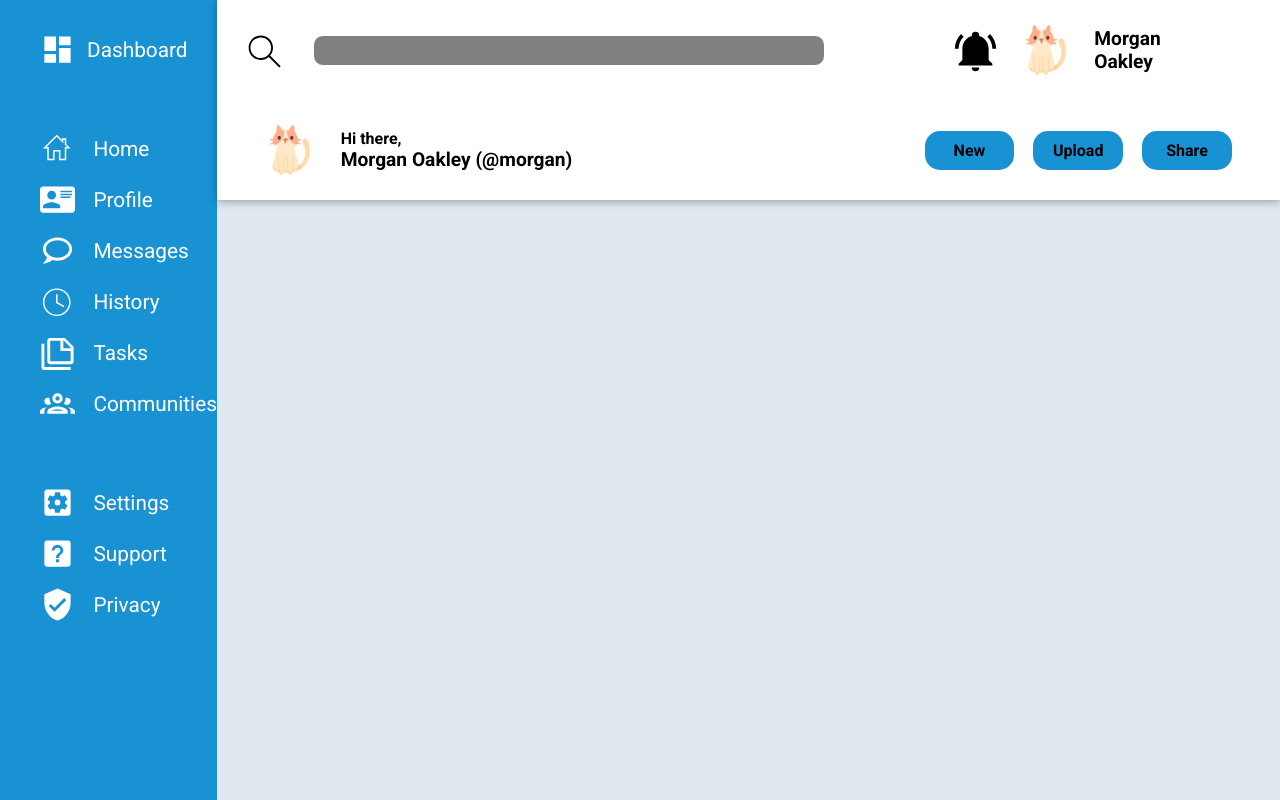
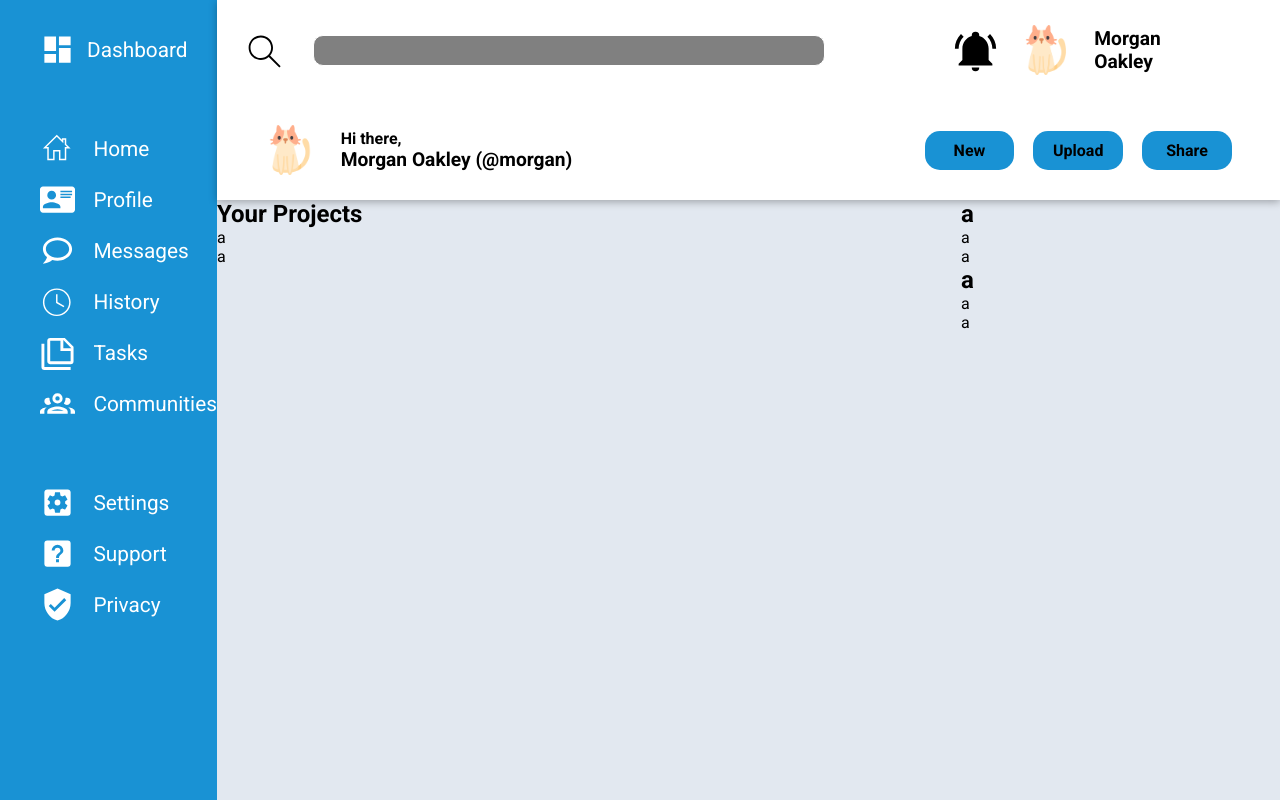
Before and after one commit to tep-vila/admin-dashboard-TOP, a plain HTML site: page index.html in a window 1280 px wide. Drawn offline with Linux system fonts and the light colour scheme.

Commit message:
added bare structure for main content

```diff
--- a/index.html
+++ b/index.html
@@ -66,6 +66,25 @@
       </div>
     </div>
 
-    <div class="main-content"></div>
+    <div class="main-content">
+      <div class="left-main">
+        <h2>Your Projects</h2>
+        <div class="grid-container">a</div>
+        a
+      </div>
+
+      <div class="right-section">
+        <div class="right-upper">
+          <h2>a</h2>
+          <div class="announcement-cont">a</div>
+          a
+        </div>
+        <div class="right-bottom">
+          <h2>a</h2>
+          <div class="trending">a</div>
+          a
+        </div>
+      </div>
+    </div>
   </body>
 </html>
--- a/styles.css
+++ b/styles.css
@@ -155,4 +155,19 @@
 
 .main-content {
   background-color: #e2e8f0;
+  display: flex;
 }
+
+.left-main {
+  display: flex;
+  flex-direction: column;
+  width: 70%;
+  height: 100%;
+}
+
+.right-section {
+  display: flex;
+  flex-direction: column;
+  width: 30%;
+  height: 100%;
+}
```
